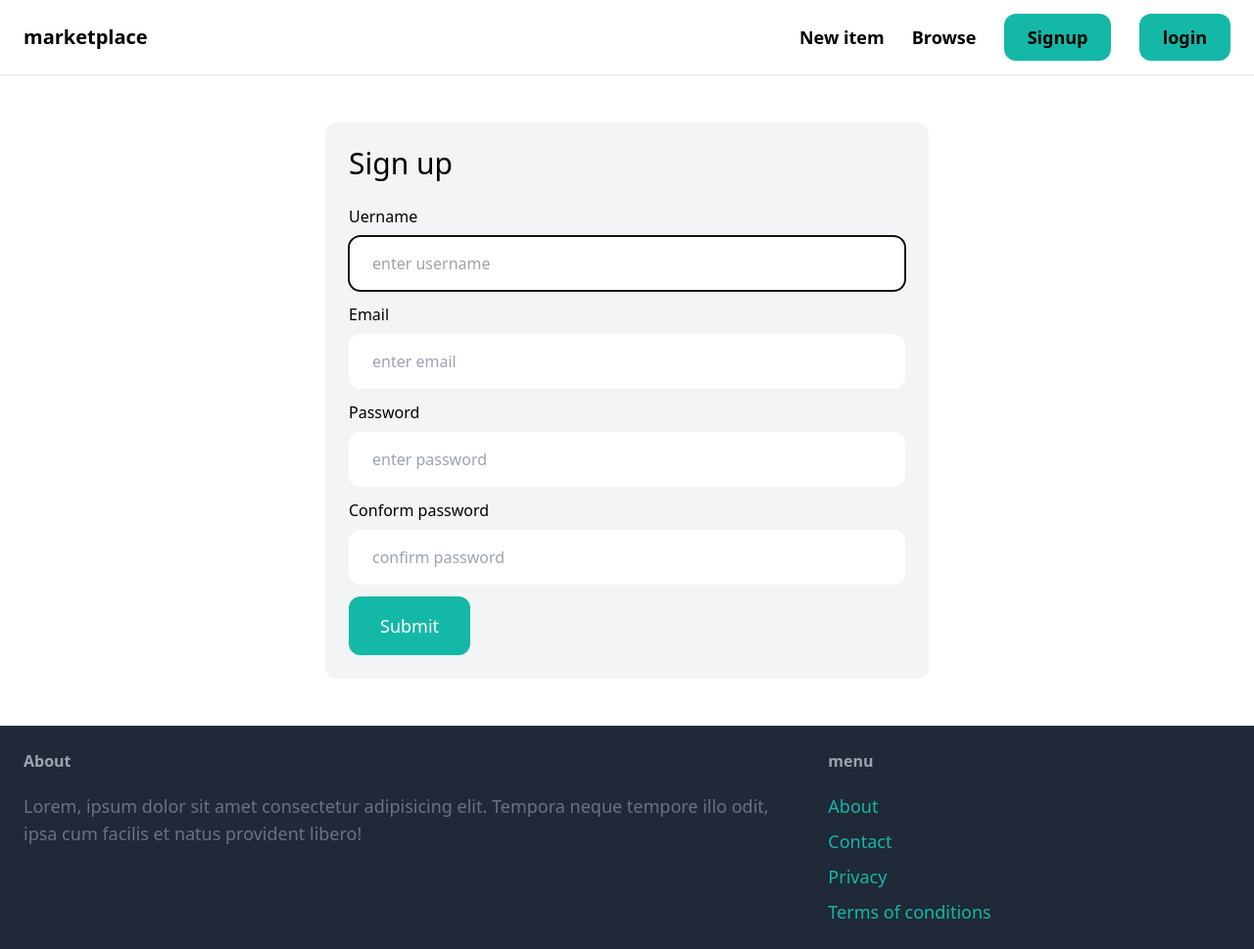
After one commit to DelTa-0/Django_marketplace, a Django app: page /signup/ in a window 1280 px wide. The commit adds this page. Shown: the whole page at 98% size. Run offline with Django 5.2, Linux system fonts and the light colour scheme; some libraries are stand-ins or nearby versions.

Commit message:
signup form

```diff
--- /dev/null
+++ b/marketplaceapp/core/forms.py
@@ -0,0 +1,31 @@
+from django import forms
+from django.contrib.auth.forms import UserCreationForm
+from django.contrib.auth.models import User
+
+class SignupForm(UserCreationForm):
+    class Meta:
+        model=User
+        fields=('username','email','password1','password2')
+
+    username=forms.CharField(widget=forms.TextInput(attrs={
+        'placeholder':'enter username',
+        'class':'w-full py-4 px-6 rounded-xl'
+    }))
+    email=forms.EmailField(widget=forms.EmailInput(attrs={
+        'placeholder':'enter email',
+        'class':'w-full py-4 px-6 rounded-xl'
+    }))
+    password1=forms.CharField(widget=forms.PasswordInput(attrs={
+        'placeholder':'enter password',
+        'class':'w-full py-4 px-6 rounded-xl'
+    }))
+    password2=forms.CharField(widget=forms.PasswordInput(attrs={
+        'placeholder':'confirm password',
+        'class':'w-full py-4 px-6 rounded-xl'
+    }))
+
+
+class LoginFom(UserCreationForm):
+    class Meta:
+        model=User
+        fields=('username','password')
--- a/marketplaceapp/core/templates/core/base.html
+++ b/marketplaceapp/core/templates/core/base.html
@@ -13,8 +13,8 @@
         <div class="space-x-6">
             <a href="#" class="text-lg font-semibold hover:text-gray-500">New item</a>
             <a href="#" class="text-lg font-semibold hover:text-gray-500">Browse</a>
-            <a href="#" class="px-6 py-3 text-lg font-semibold bg-teal-500 htext-white rounded-xl hover:bg-teal-700">login</a>
-            <a href="#" class="px-6 py-3 text-lg font-semibold bg-teal-500 htext-white rounded-xl hover:bg-teal-700">Signup</a>
+            <a href="{%url 'core:signup'%}" class="px-6 py-3 text-lg font-semibold bg-teal-500 htext-white rounded-xl hover:bg-teal-700">Signup</a>
+            <a href="{%url 'core:login'%}" class="px-6 py-3 text-lg font-semibold bg-teal-500 htext-white rounded-xl hover:bg-teal-700">login</a>
         </div>
     </nav>
     <div class="px-6 py-6">
@@ -30,7 +30,7 @@
         <h3 class="mb-5 font-semibold text-gray-400 ">menu</h3>
         <ul class="space-y-2">
             <li><a href="#" class="text-lg text-teal-500 hover:text-teal-700">About</a></li>
-            <li><a href="{%url 'contact'%}" class="text-lg text-teal-500 hover:text-teal-700">Contact</a></li>
+            <li><a href="{%url 'core:contact'%}" class="text-lg text-teal-500 hover:text-teal-700">Contact</a></li>
             <li><a href="#" class="text-lg text-teal-500 hover:text-teal-700">Privacy</a></li>
             <li><a href="#" class="text-lg text-teal-500 hover:text-teal-700">Terms of conditions</a></li>
         </ul>
--- /dev/null
+++ b/marketplaceapp/core/templates/core/signup.html
@@ -0,0 +1,42 @@
+{% extends 'core/base.html' %}
+
+{% block title %}
+Signup
+{% endblock %}
+
+{% block content %}
+<div class="w-1/2 my-6 p-6 mx-auto bg-gray-100 rounded-xl">
+    <h1 class="mb-6 text-3xl">Sign up</h1>
+    <form action="." method="post">
+        {% csrf_token %}
+
+        <div class="mb-3">
+            <label class="inline-block mb-2">Uername</label><br>
+            {{form.username}}
+        </div>
+        <div class="mb-3">
+            <label class="inline-block mb-2">Email</label><br>
+            {{form.email}}
+        </div>
+        <div class="mb-3">
+            <label class="inline-block mb-2">Password</label><br>
+            {{form.password1}}
+        </div>
+        <div class="mb-3">
+            <label class="inline-block mb-2">Conform password</label><br>
+            {{form.password2}}
+        </div>
+        {%if form.errors or form.none_field_errors%}
+            <div class="mb-3 p-6 bg-red-100 rounded-xl">
+                {%for field in form%}
+                    {{field.errors}}
+
+                {%endfor%}
+                {{form.non_field_errors}}
+            </div>
+        {%endif%}
+        <button class="py-4 px-8 text-lg bg-teal-500 hover:bg-teal-700 rounded-xl text-white">Submit</button>
+    </form>
+
+</div>
+{% endblock %}
--- /dev/null
+++ b/marketplaceapp/core/urls.py
@@ -0,0 +1,11 @@
+from django.urls import path
+from . import views
+
+app_name='core'
+
+urlpatterns = [
+    path('',views.index,name='index'),
+     path('contact/',views.contact,name='contact'),
+     path('signup/',views.signup,name='signup'),
+     path('login/',views.login,name='login'),
+]
--- a/marketplaceapp/core/views.py
+++ b/marketplaceapp/core/views.py
@@ -1,5 +1,6 @@
-from django.shortcuts import render
+from django.shortcuts import render,redirect
 from item.models import Category,Item
+from .forms import SignupForm,LoginFom
 # Create your views here.
 def index(request):
     items=Item.objects.filter(is_sold=False)[0:6]
@@ -8,3 +9,21 @@ def index(request):
 
 def contact(request):
     return render(request,'core/contact.html')
+
+def signup(request):
+    if request.method=='POST':
+        form=SignupForm(request.POST)
+        if form.is_valid():
+            form.save()
+            return redirect('/login/')
+    else:
+        form=SignupForm()
+    return render(request,'core/signup.html',{
+        'form':form
+    })
+
+def login(request):
+    form=LoginFom()
+    return render(request,'core/login.html',{
+        'form':form
+    })
--- a/marketplaceapp/marketplaceapp/urls.py
+++ b/marketplaceapp/marketplaceapp/urls.py
@@ -21,8 +21,7 @@ from django.urls import path,include
 from core.views import index,contact
 
 urlpatterns = [
-    path('',index,name='index'),
+    path('',include('core.urls')),
     path('items/',include('item.urls')),
-    path('contact/',contact,name='contact'),
     path('admin/', admin.site.urls),
 ]+static(settings.MEDIA_URL,document_root=settings.MEDIA_ROOT)
```
Also changed, not shown: marketplaceapp/core/templates/core/login.html (added, +12 -0 lines), marketplaceapp/db.sqlite3.
